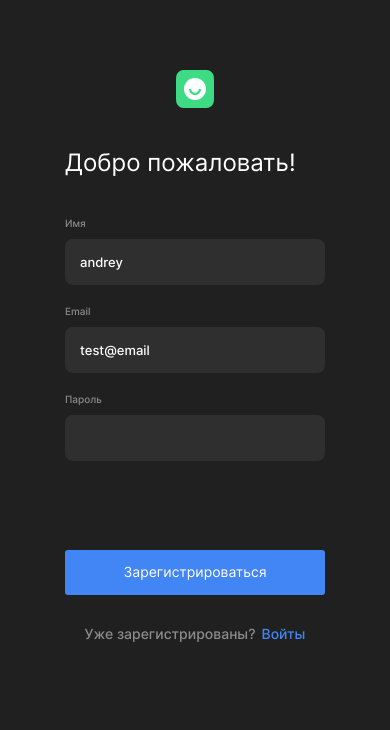
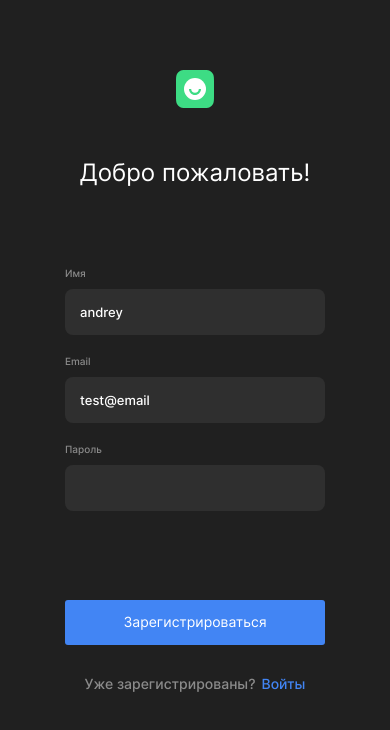
Before and after one commit to AndreySaveliev/movies-explorer-frontend, a React (Create React App) app: page /signup in a window 390 px wide. Shown: the top 730 px of the page. Built offline with nearby package versions, Linux system fonts and the light colour scheme.

Commit message:
register copm changes

```diff
--- a/src/components/Register/Register.css
+++ b/src/components/Register/Register.css
@@ -1,7 +1,9 @@
 .register {
   width: 100%;
   background-color: #202020;
-  height: 100vh;
+  min-height: 100vh;
+  display: flex;
+  flex-direction: column;
 }
 .register__header {
   margin: 0 auto;
@@ -27,6 +29,8 @@
 .register__form {
   display: flex;
   flex-direction: column;
+  width: 396px;
+  margin: 0 auto;
 }
 .register__form-input {
   padding: 15px;
@@ -50,9 +54,8 @@
   color: #8B8B8B;
 }
 .register__btn_signup {
-  width: 100%;
-  margin-top: 69px;
-  margin-bottom: 16px;
+  width: 396px;
+  margin: 69px auto 16px;
   padding: 13px 0 15px 0;
   background-color: #4285f4;
   border-radius: 3px;
@@ -92,7 +95,16 @@
   .register__header-logo {
     margin: 0 auto;
   }
+  .register__form {
+    width: 260px;
+  }
+  .register__btn_signup {
+    width: 260px;
+  }
   .register__header-title {
+    text-align: center;
+    margin-top: 50px;
+    margin-bottom: 80px;
     width: 260px;
   }
   .register__header {
--- a/src/components/Register/Register.js
+++ b/src/components/Register/Register.js
@@ -1,27 +1,26 @@
 import React from 'react'
 import { Link } from 'react-router-dom'
-import logo from '../../images/logo.svg'
 function Register() {
   return (
-    <div className='register'>
+    <section className='register'>
       <div className='register__header'>
         <Link to='/' className='register__header-logo'></Link>
         <h1 className='register__header-title'>Добро пожаловать!</h1>
-        <form className='register__form'>
+      </div>
+      <form className='register__form'>
           <label className='register__form-label register__form-label_name'>Имя</label>
-          <input className='register__form-input register__form-input_name' value={'andrey'}></input>
+          <input className='register__form-input register__form-input_name' value={'andrey'} required></input>
           <label className='register__form-label register__form-label_email'>Email</label>
-          <input className='register__form-input register__form-input_email' value={'test@email'}></input>
+          <input className='register__form-input register__form-input_email' value={'test@email'} required></input>
           <label className='register__form-label register__form-label_password'>Пароль</label>
-          <input className='register__form-input register__form-input_password' type='password'></input>
+          <input className='register__form-input register__form-input_password' type='password' required></input>
         </form>
         <button className='register__btn register__btn_signup'>Зарегистрироваться</button>
         <div className='register__signin'>
           <p className='signin__text'>Уже зарегистрированы?</p>
           <Link to='/signin' className='register__btn register__btn_signin'>Войты</Link>
         </div>
-      </div>
-    </div>
+    </section>
   )
 }
 
```
